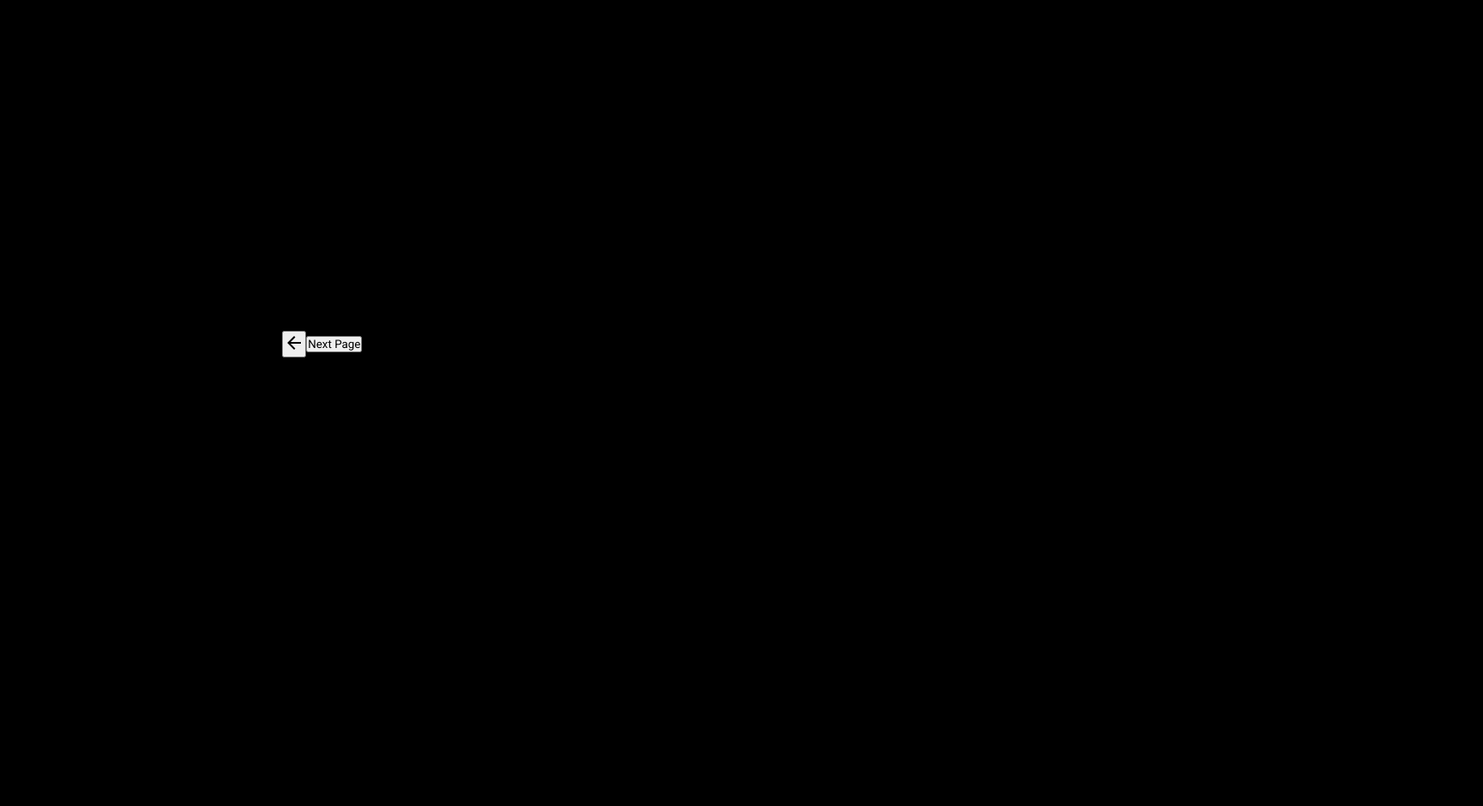
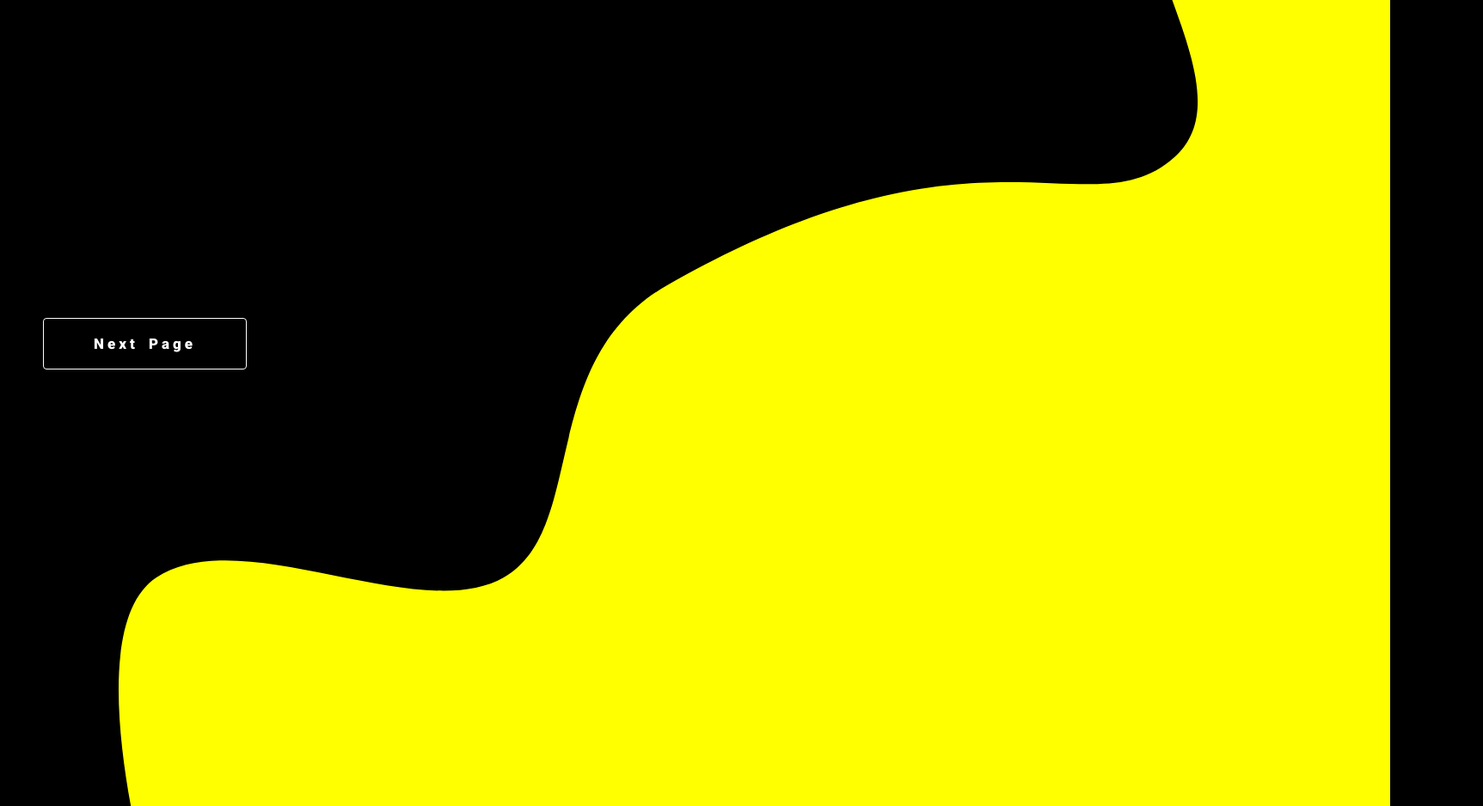
Before and after one commit to boroji/MorphingBackground, a plain HTML site: page index.html in a window 1280 px wide. Shown: the whole page at 86% size, 1725 px wide, since content can reach past the window. Before the commit the page ends 800 px from the top, so only its background shows below. Drawn offline with Linux system fonts and the light colour scheme.

Commit message:
adding css styling

```diff
--- a/style.css
+++ b/style.css
@@ -30,3 +30,45 @@ a:link, a:visited, a:active {
 a:link {
     background-color: hsl(220, 100%, 100%);
 }
+
+svg {
+    width: 1920px;
+    height: 1080px;
+}
+
+.background svg path {
+    fill: #ffff00;
+    transition: all 2s ease;
+}
+
+section {
+    position: absolute;
+    top: 50%;
+    left: 50px;
+    transform: translateY(-50%);
+}
+
+button {
+    outline: none;
+    border: 1px solid #fff;
+    padding: 19px 58px;
+    border-radius: 4px;
+    background-color: transparent;
+    font-size: 17px;
+    color: #fff;
+    font-weight: 900;
+    letter-spacing: 4px;
+    word-spacing: 4px;
+    cursor: pointer;
+    opacity: 1;
+    transition: all 0.2s ease-out;
+}
+
+button:hover {
+    background-color: #fff;
+    color: #000;
+}
+
+button:active {
+    transform: scale(0.9);
+}
```
